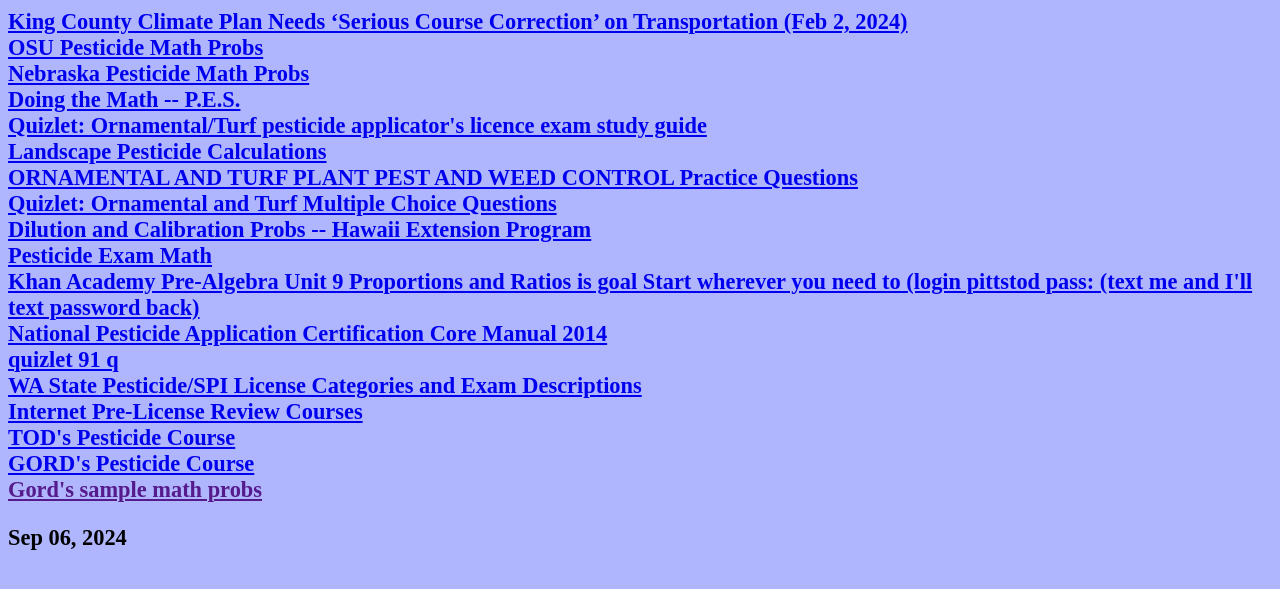
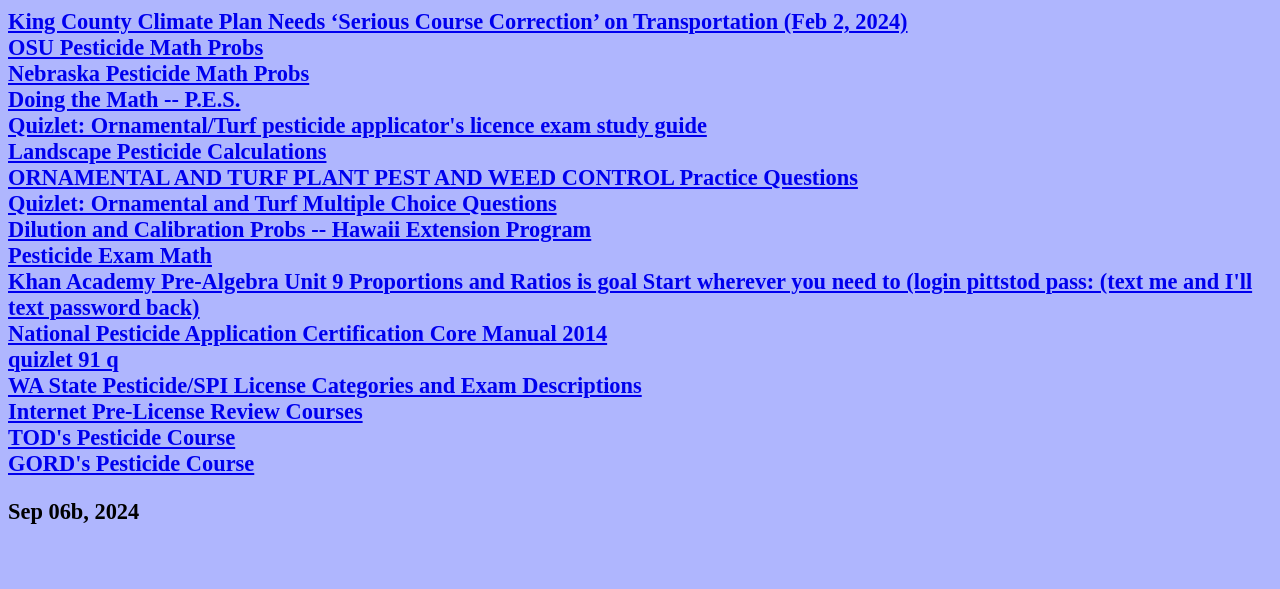
Before and after one commit to devcanute/devcanute.github.io, a plain HTML site: page tod01.html in a window 1280 px wide. Shown: the part 103-692 px from the top of the page. Drawn offline with Linux system fonts and the light colour scheme.

Commit message:
Add files via upload

```diff
--- a/tod01.html
+++ b/tod01.html
@@ -41,7 +41,6 @@
 <a href="https://pep.wsu.edu/plonline/">Internet Pre-License Review Courses</a><br />
 <a href="https://cahnrs.talentlms.com">TOD's Pesticide Course</a><br />
 <a href="https://prelicense-cahnrs.talentlms.com">GORD's Pesticide Course</a><br />
-<a href=""pes01.txt.html">Gord's sample math probs</a><br />
-<p>Sep 06, 2024</p>
+<p>Sep 06b, 2024</p>
 </body>
 </html>
```
